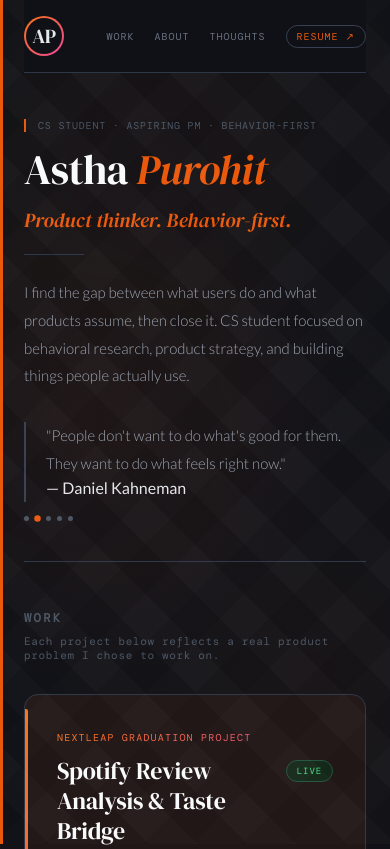
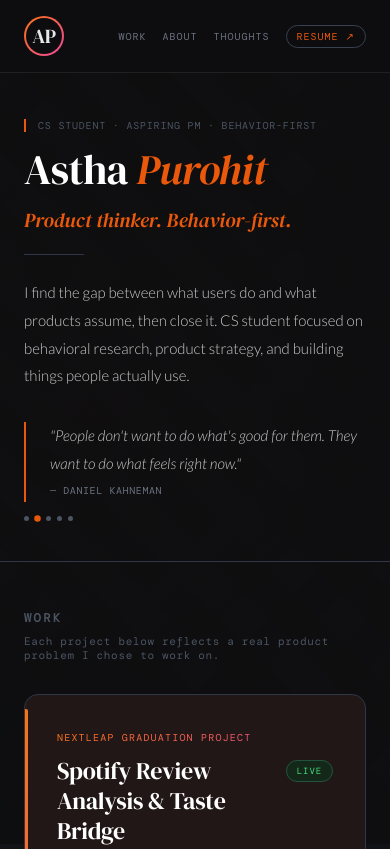
Before and after one commit to asthapurohit/portfolio, a plain HTML site: page templates/index.html in a window 390 px wide. Shown: the top 849 px of the page. Drawn offline with nearby package versions, Linux system fonts and the light colour scheme; a web font is replaced by a local one.

Commit message:
Fix full-width header, shared container alignment, and dark theme contrast issues
Co-authored-by: Cursor <cursoragent@cursor.com>

```diff
--- a/public/style.css
+++ b/public/style.css
@@ -4,13 +4,15 @@
     color-scheme: dark;
 
     --color-bg: #0F1117;
+    --color-surface-header: #0d0d0f;
     --color-bg-elevated: #1A1F2E;
     --color-bg-card-end: #161B26;
     --color-bg-hover: #1F2533;
     --color-bg-hover-alt: #252D3D;
 
     --color-text: #E5E7EB;
-    --color-text-heading: #F9FAFB;
+    --color-text-body: rgba(255, 255, 255, 0.78);
+    --color-text-heading: #FFFFFF;
     --color-text-strong: #FFFFFF;
     --color-text-muted: #9CA3AF;
     --color-text-subtle: #6B7280;
@@ -64,8 +66,11 @@
     --color-texture-primary: rgba(234, 88, 12, 0.06);
     --color-texture-primary-mid: rgba(234, 88, 12, 0.04);
     --color-texture-primary-light: rgba(234, 88, 12, 0.03);
-    --color-texture-line: rgba(255, 255, 255, 0.02);
-    --color-texture-line-light: rgba(255, 255, 255, 0.01);
+    --color-texture-line: rgba(255, 255, 255, 0.012);
+    --color-texture-line-light: rgba(255, 255, 255, 0.008);
+
+    --container-max: 1200px;
+    --container-padding: 24px;
 
     --color-thoughts-dark: #161B26;
     --color-thoughts-dark-hover: #1F2533;
@@ -99,17 +104,17 @@
 }
 
 body {
+    margin: 0;
+    overflow-x: hidden;
     background-color: var(--color-bg);
     background-image:
         radial-gradient(circle at 20% 50%, var(--color-texture-primary) 0%, transparent 50%),
         radial-gradient(circle at 80% 80%, var(--color-texture-primary-light) 0%, transparent 50%),
         radial-gradient(circle at 40% 20%, var(--color-texture-primary-mid) 0%, transparent 50%);
     background-attachment: fixed;
-    color: var(--color-text);
+    color: var(--color-text-body);
     font-family: 'Lato', sans-serif;
-    max-width: 1100px;
-    margin: auto;
-    padding: 0 60px 80px;
+    padding-bottom: 80px;
     position: relative;
 }
 
@@ -124,32 +129,44 @@ body::before {
         repeating-linear-gradient(45deg, transparent, transparent 35px, var(--color-texture-line) 35px, var(--color-texture-line) 70px),
         repeating-linear-gradient(-45deg, transparent, transparent 35px, var(--color-texture-line-light) 35px, var(--color-texture-line-light) 70px);
     pointer-events: none;
-    z-index: 1;
-}
-
-/* Left accent bar */
+    z-index: -2;
+}
+
 body::after {
     content: '';
     position: fixed;
     top: 0;
     left: 0;
-    width: 3px;
+    width: 100%;
     height: 100%;
-    background-color: var(--color-accent-primary);
-    z-index: 2;
-}
-
-/* NAV */
-.navbar {
-    display: flex;
-    justify-content: space-between;
-    align-items: center;
-    padding: 28px 0;
-    border-bottom: 0.5px solid var(--color-border);
+    background: rgba(13, 13, 15, 0.85);
+    pointer-events: none;
+    z-index: -1;
+}
+
+.container {
+    width: 100%;
+    max-width: var(--container-max);
+    margin: 0 auto;
+    padding: 0 var(--container-padding);
+}
+
+/* HEADER */
+.site-header {
     position: sticky;
     top: 0;
-    background: var(--color-bg);
-    z-index: 10;
+    z-index: 50;
+    width: 100%;
+    height: 72px;
+    background: var(--color-surface-header);
+    border-bottom: 1px solid rgba(255, 255, 255, 0.08);
+}
+
+.site-header .container {
+    display: flex;
+    align-items: center;
+    justify-content: space-between;
+    height: 100%;
 }
 
 .logo {
@@ -165,7 +182,7 @@ body::after {
     border: 2px solid transparent;
     border-radius: 50%;
     background:
-        linear-gradient(var(--color-bg), var(--color-bg)) padding-box,
+        linear-gradient(var(--color-surface-header), var(--color-surface-header)) padding-box,
         var(--gradient-brand) border-box;
     transition: transform 0.3s cubic-bezier(0.22, 1, 0.36, 1);
     position: relative;
@@ -183,6 +200,13 @@ body::after {
 .logo:hover {
     transform: scale(1.05);
     box-shadow: var(--shadow-logo-hover);
+}
+
+.nav-links {
+    display: flex;
+    align-items: center;
+    flex-wrap: wrap;
+    gap: 4px 0;
 }
 
 .nav-links a {
@@ -234,7 +258,7 @@ body::after {
 }
 
 .hero p {
-    color: var(--color-text-muted);
+    color: var(--color-text-body);
     max-width: 560px;
     font-size: 15px;
     line-height: 1.85;
@@ -296,10 +320,13 @@ body::after {
 
 /* ─── ABOUT & CONTACT ─── */
 .about-contact {
+    padding: 62px 0;
+}
+
+.about-contact .container {
     display: grid;
     grid-template-columns: 1fr 1fr;
     gap: 80px;
-    padding: 62px 0;
 }
 
 .about h3, .contact h3 {
@@ -314,7 +341,7 @@ body::after {
 .about p {
     font-size: 14px;
     line-height: 1.9;
-    color: var(--color-text-muted);
+    color: var(--color-text-body);
     font-weight: 300;
     margin-bottom: 16px;
 }
@@ -412,7 +439,7 @@ body::after {
 .work-featured__summary {
     font-size: 14px;
     line-height: 1.8;
-    color: var(--color-text-muted);
+    color: var(--color-text-body);
     margin-bottom: 4px;
     font-weight: 300;
 }
@@ -435,7 +462,7 @@ body::after {
 .work-featured__col-desc {
     font-size: 13px;
     line-height: 1.7;
-    color: var(--color-text-muted);
+    color: var(--color-text-body);
     margin-bottom: 12px;
     font-weight: 300;
 }
@@ -511,7 +538,7 @@ body::after {
 .case-row__desc {
     font-size: 13px;
     line-height: 1.7;
-    color: var(--color-text-muted);
+    color: var(--color-text-body);
     margin-bottom: 8px;
     font-weight: 300;
 }
@@ -553,7 +580,7 @@ body::after {
 .card-desc {
     font-size: 13px;
     line-height: 1.8;
-    color: var(--color-text-muted);
+    color: var(--color-text-body);
     margin-bottom: 10px;
     font-weight: 300;
 }
@@ -696,7 +723,7 @@ body::after {
 .about-extra {
     font-size: 14px;
     line-height: 1.9;
-    color: var(--color-text-muted);
+    color: var(--color-text-body);
     font-weight: 300;
     margin-top: 14px;
 }
@@ -1158,7 +1185,7 @@ body::after {
 .thoughts-title {
     font-size: 58px;
     font-weight: 400;
-    color: var(--color-thoughts-dark);
+    color: var(--color-text-heading);
     line-height: 0.9;
     letter-spacing: -1.5px;
     margin-bottom: 20px;
@@ -1168,7 +1195,7 @@ body::after {
 .thoughts-intro {
     font-size: 13px;
     line-height: 1.85;
-    color: var(--color-thoughts-text);
+    color: var(--color-text-body);
     font-weight: 300;
     font-family: 'Lato', sans-serif;
 }
@@ -1287,7 +1314,7 @@ body::after {
 .tg-title {
     font-family: 'DM Serif Display', serif;
     font-size: 15px;
-    color: var(--color-thoughts-dark);
+    color: var(--color-text-heading);
     line-height: 1.35;
     margin-bottom: 8px;
     letter-spacing: -0.2px;
@@ -1360,20 +1387,26 @@ body::after {
 
 @media (max-width: 768px) {
     body {
-        padding: 0 24px 60px;
-    }
-
-    .navbar {
-        flex-wrap: wrap;
-        gap: 8px;
-        padding: 16px 0;
-    }
-
-    .nav-links {
-        display: flex;
+        padding-bottom: 60px;
+    }
+
+    .site-header {
+        height: auto;
+        min-height: 72px;
+    }
+
+    .site-header .container {
         flex-wrap: wrap;
         align-items: center;
-        gap: 4px;
+        height: auto;
+        min-height: 72px;
+        padding-top: 14px;
+        padding-bottom: 14px;
+        gap: 10px;
+    }
+
+    .nav-links {
+        gap: 4px 0;
     }
 
     .nav-links a {
@@ -1411,12 +1444,9 @@ body::after {
     }
 
     .quote-slider {
-        background: transparent;
-        border: none;
-        box-shadow: none;
-        padding: 0;
-        border-left: 2px solid var(--color-quote-border);
-        padding-left: 16px;
+        max-width: 100%;
+        padding-left: 24px;
+        border-left: 2px solid var(--color-accent-primary);
         margin-top: 20px;
     }
 
@@ -1424,7 +1454,7 @@ body::after {
         min-height: 80px;
     }
 
-    .about-contact {
+    .about-contact .container {
         grid-template-columns: 1fr;
         gap: 40px;
     }
@@ -1478,11 +1508,11 @@ body::after {
     background: transparent;
     border: none;
     box-shadow: none;
-    padding: 0;
-    padding-left: 20px;
-    border-left: 2px solid var(--color-quote-border);
     margin-top: 32px;
-    max-width: 420px;
+    margin-left: 0;
+    padding: 0 0 0 24px;
+    border-left: 2px solid var(--color-accent-primary);
+    max-width: 560px;
     display: flex;
     flex-direction: column;
 }
@@ -1510,8 +1540,26 @@ body::after {
     position: relative;
 }
 
+.quote-text {
+    font-size: 14px;
+    line-height: 1.75;
+    color: var(--color-text-body);
+    font-style: italic;
+    margin-bottom: 8px;
+}
+
+.quote-source {
+    font-family: 'DM Mono', monospace;
+    font-size: 10px;
+    letter-spacing: 0.06em;
+    text-transform: uppercase;
+    color: var(--color-text-subtle);
+}
+
 .quote-dots {
     display: flex;
     gap: 6px;
     margin-top: 14px;
-}
+    margin-left: 0;
+    padding-left: 0;
+}
--- a/templates/index.html
+++ b/templates/index.html
@@ -11,18 +11,21 @@
 </head>
 <body>
 
-    <nav class="navbar">
-        <div class="logo">AP</div>
-        <div class="nav-links">
-            <a href="#work">Work</a>
-            <a href="#about">About</a>
-            <a href="/thoughts">Thoughts</a>
-            <a href="/AsthaPurohit_Resume.pdf" target="_blank" class="nav-resume">Resume ↗</a>
+    <header class="site-header">
+        <div class="container">
+            <div class="logo">AP</div>
+            <nav class="nav-links">
+                <a href="#work">Work</a>
+                <a href="#about">About</a>
+                <a href="/thoughts">Thoughts</a>
+                <a href="/AsthaPurohit_Resume.pdf" target="_blank" class="nav-resume">Resume ↗</a>
+            </nav>
         </div>
-    </nav>
+    </header>
 
     <!-- HERO -->
     <section class="hero fade-up">
+        <div class="container">
         <div class="hero-content">
             <div class="hero-eyebrow">CS Student · Aspiring PM · Behavior-first</div>
             <h1>Astha <em>Purohit</em></h1>
@@ -65,10 +68,12 @@
                 <span class="dot"></span>
             </div>
         </div>
+        </div>
     </section>
 
     <!-- PROJECTS -->
     <section class="projects fade-up fade-up-delay-2" id="work">
+        <div class="container">
         <h3>Work</h3>
         <p class="work-hint">Each project below reflects a real product problem I chose to work on.</p>
 
@@ -439,10 +444,12 @@
             </article>
 
         </div>
+        </div>
     </section>
 
     <!-- ABOUT & CONTACT -->
     <section class="about-contact fade-up fade-up-delay-3" id="about">
+        <div class="container">
         <div class="about">
             <h3>About</h3>
             <p>
@@ -476,6 +483,7 @@
             <p><a href="https://substack.com/@asthadiaries" target="_blank">Substack — Astha Diaries</a></p>
             <p class="site-footer-note">Built by Astha Purohit · 2025</p>
         </div>
+        </div>
     </section>
 
     <script>
@@ -501,7 +509,7 @@
                 const target = document.querySelector(this.getAttribute('href'));
                 if (!target) return;
                 e.preventDefault();
-                const navHeight = document.querySelector('.navbar').offsetHeight;
+                const navHeight = document.querySelector('.site-header').offsetHeight;
                 const top = target.getBoundingClientRect().top + window.scrollY - navHeight - 24;
                 window.scrollTo({ top, behavior: 'smooth' });
             });
```
Also changed, not shown: templates/thoughts.html (+12 -6 lines).
